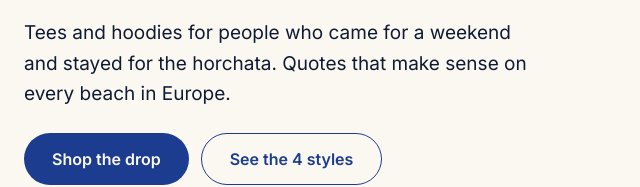
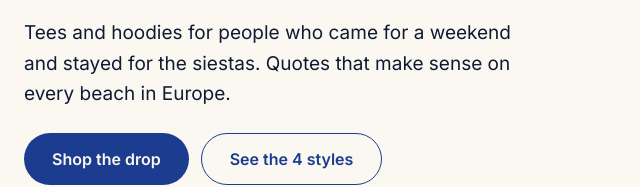
Before and after one commit to ferasmed-dev/so-valencia, a plain HTML site: page index.html in a window 1280 px wide. Shown: the part 408-595 px from the top of the page, 0-640 px from the left. Drawn offline with Linux system fonts and the light colour scheme.

Commit message:
Hero copy: "stayed for the siestas"
Co-Authored-By: Claude Opus 5.5 <noreply@anthropic.com>
Claude-Session: https://claude.ai/code/session_01MbyhrhFuFiaaoZUyfdFyEq

```diff
--- a/index.html
+++ b/index.html
@@ -46,7 +46,7 @@
 <div style="flex:1 1 420px;min-width:0;display:flex;flex-direction:column;gap:24px">
 <p class="sv-rise" style="margin:0;font-size:14px;letter-spacing:0.16em;font-weight:600;color:#1C3D8F">THE SUMMER DROP · DESIGNED IN VALÈNCIA</p>
 <h1 class="sv-rise sv-d1 serif" style="margin:0;font-weight:400;font-size:clamp(42px,6vw,84px);line-height:1.02;color:#1C3D8F"><i>Beach. Paella.</i> Siesta. Repeat.</h1>
-<p class="sv-rise sv-d2" style="margin:0;max-width:520px;font-size:19px;line-height:1.6">Tees and hoodies for people who came for a weekend and stayed for the horchata. Quotes that make sense on every beach in Europe.</p>
+<p class="sv-rise sv-d2" style="margin:0;max-width:520px;font-size:19px;line-height:1.6">Tees and hoodies for people who came for a weekend and stayed for the siestas. Quotes that make sense on every beach in Europe.</p>
 <div class="sv-rise sv-d3" style="display:flex;flex-wrap:wrap;gap:12px">
 <a href="#shop" class="sv-btn" style="min-height:52px;padding:0 28px;display:inline-flex;align-items:center;border-radius:999px;background:#1C3D8F;color:#FBF8F2;text-decoration:none;font-weight:600;font-size:16px">Shop the drop</a>
 <a href="#moods" class="sv-btn" style="min-height:52px;padding:0 28px;display:inline-flex;align-items:center;border-radius:999px;border:1px solid #1C3D8F;color:#1C3D8F;text-decoration:none;font-weight:600;font-size:16px">See the 4 styles</a>
```
